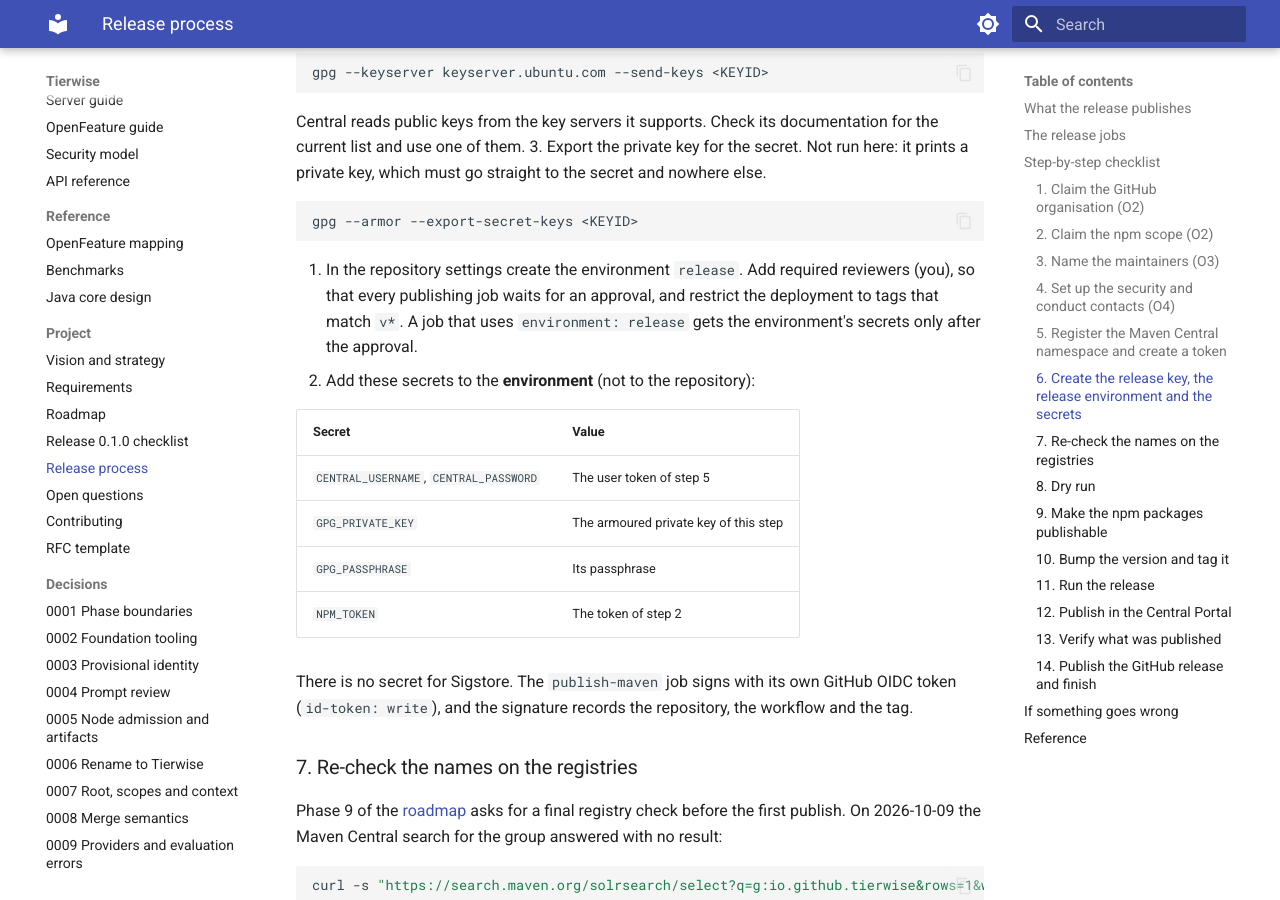
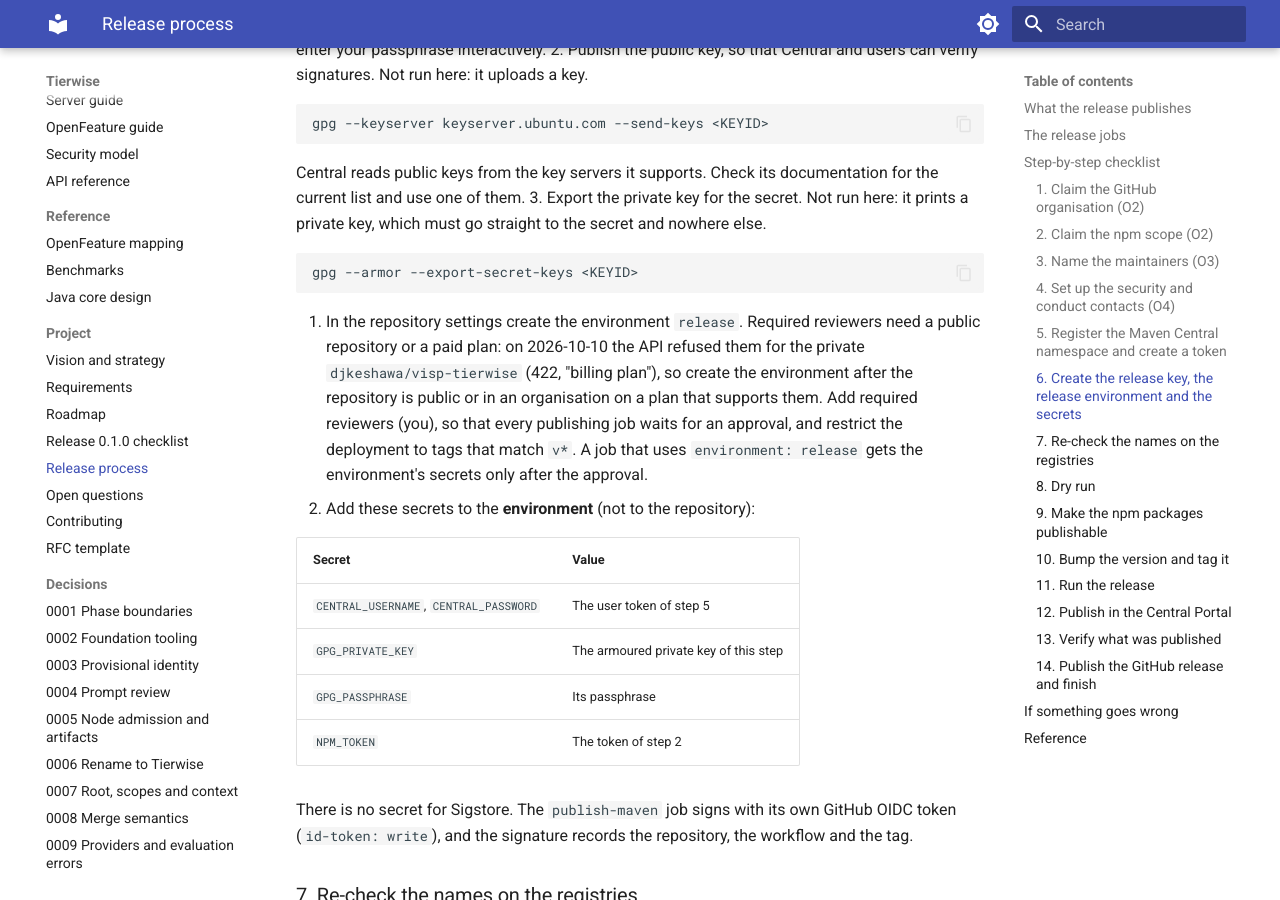
Before and after one commit to djkeshawa/visp-tierwise, an MkDocs documentation site: the page built from docs/release-process.md, in a window 1280 px wide and 900 px high, scrolled down 5312 px. Built offline with MkDocs 1.6.1 and Material for MkDocs 9.7.7, drawn with Linux system fonts in a browser that asks for light colours; some of the changed text lies outside the part shown.

Commit message:
Docs: vulnerability reporting and the release environment need a public repo
Both API calls were refused for the private repository on 2026-10-10
(404, and 422 for required reviewers on the free plan). The checklist drops
the Dependabot item, now merged, and notes the ADR 0021 amendment.

Co-Authored-By: Claude Opus 5.5 <noreply@anthropic.com>

````diff
--- a/docs/release-process.md
+++ b/docs/release-process.md
@@ -88,7 +88,7 @@ The Maven group id `io.github.tierwise` is verified against this organisation in
 
 `SECURITY.md` routes reports through GitHub private vulnerability reporting, and `CODE_OF_CONDUCT.md` routes conduct reports to the maintainer through GitHub. No email address is published. What remains:
 
-1. Enable private vulnerability reporting once the repository is in its final home (Settings, Code security, or `gh api -X PUT repos/tierwise/tierwise/private-vulnerability-reporting`), and check that the maintainer is notified.
+1. Enable private vulnerability reporting once the repository is in its final home (Settings, Code security, or `gh api -X PUT repos/tierwise/tierwise/private-vulnerability-reporting`), and check that the maintainer is notified. GitHub offers it only on public repositories: on 2026-10-10 the call answered 404 for the private `djkeshawa/visp-tierwise`. Do this step after the repository is public (O6).
 
 ### 5. Register the Maven Central namespace and create a token
 
@@ -121,7 +121,7 @@ The workflow uploads with the server id `central`, which is what `central-publis
    gpg --armor --export-secret-keys <KEYID>
    ```
 
-4. In the repository settings create the environment `release`. Add required reviewers (you), so that every publishing job waits for an approval, and restrict the deployment to tags that match `v*`. A job that uses `environment: release` gets the environment's secrets only after the approval.
+4. In the repository settings create the environment `release`. Required reviewers need a public repository or a paid plan: on 2026-10-10 the API refused them for the private `djkeshawa/visp-tierwise` (422, "billing plan"), so create the environment after the repository is public or in an organisation on a plan that supports them. Add required reviewers (you), so that every publishing job waits for an approval, and restrict the deployment to tags that match `v*`. A job that uses `environment: release` gets the environment's secrets only after the approval.
 5. Add these secrets to the **environment** (not to the repository):
 
    | Secret | Value |
````
Also changed, not shown: docs/release-0.1.0-checklist.md (+2 -3 lines).
